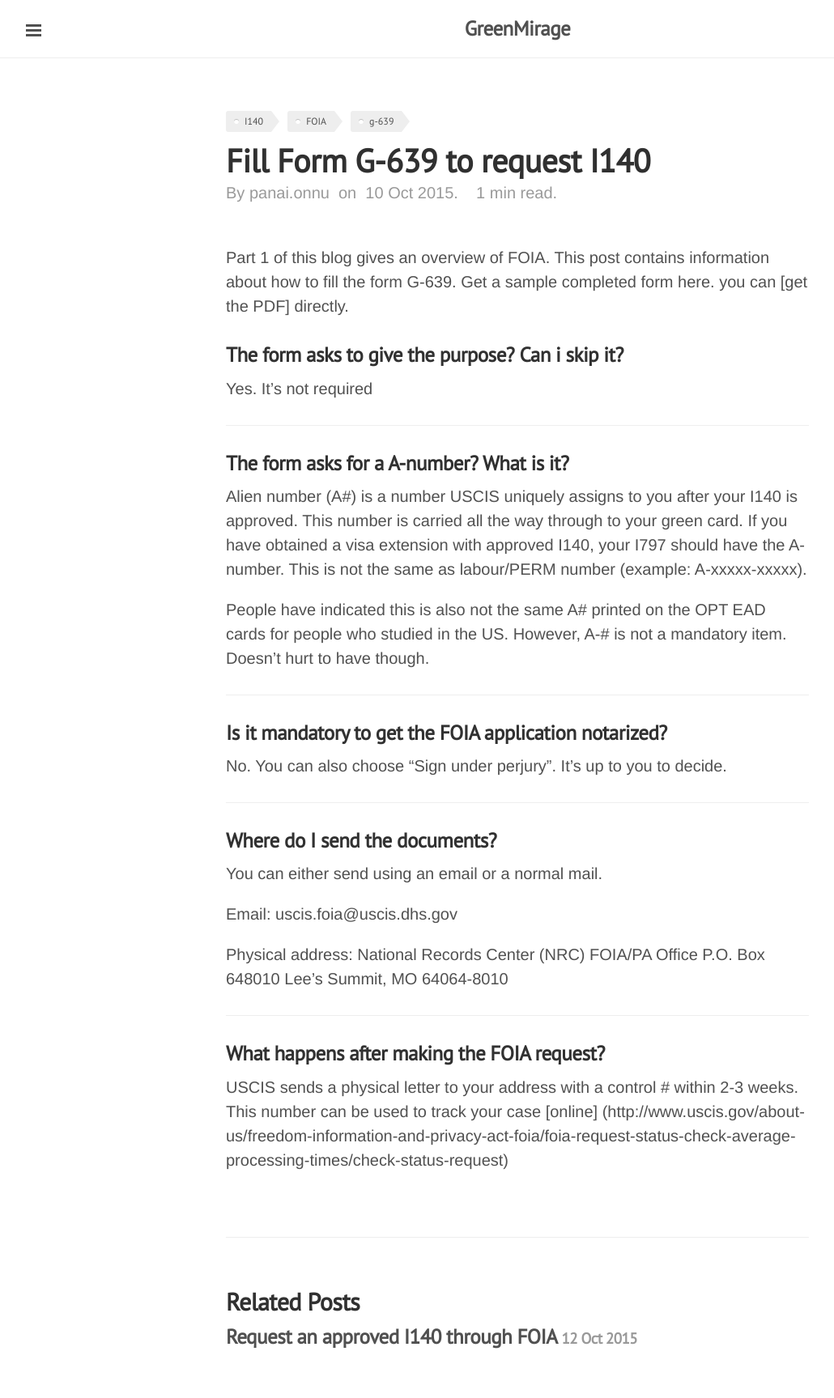
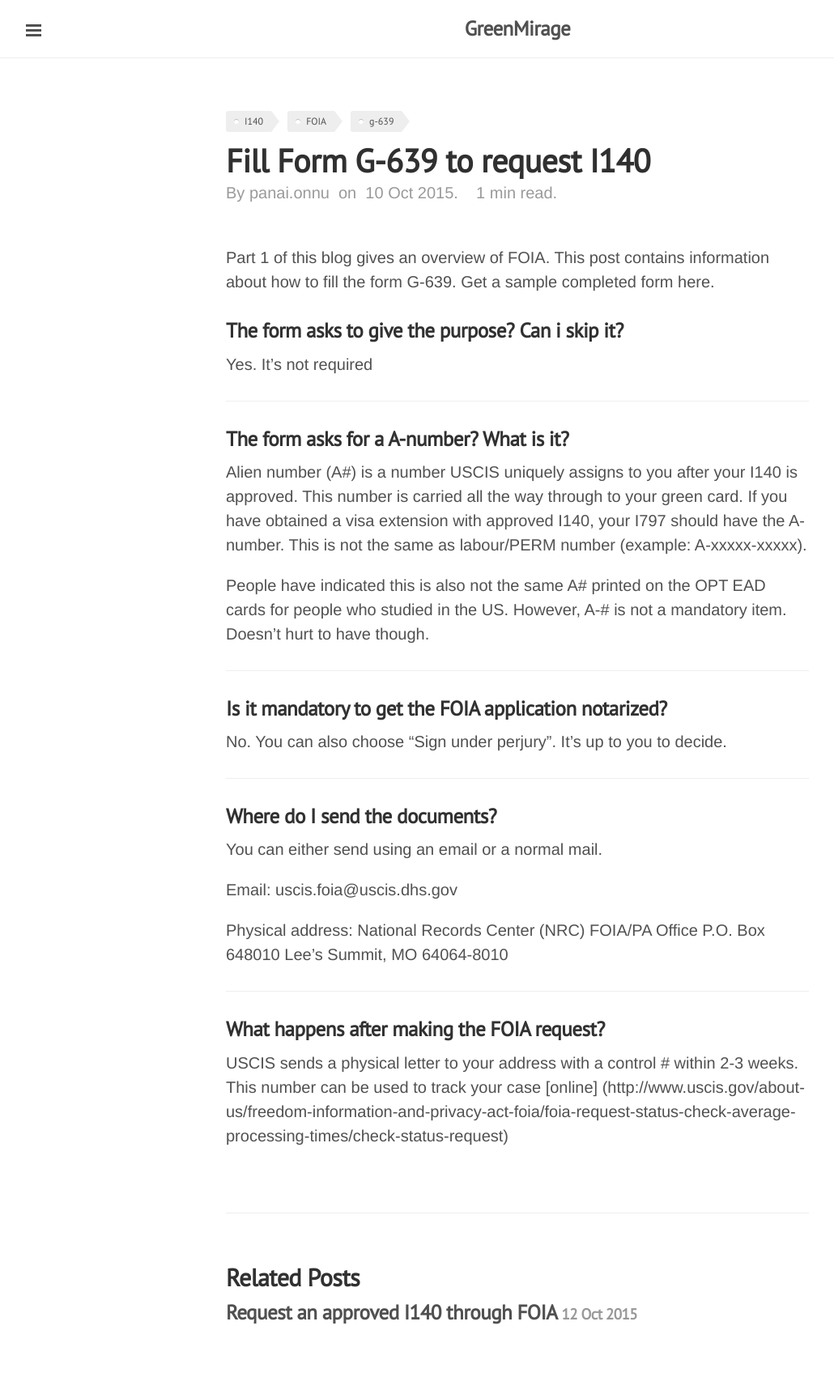
Before and after one commit to gitforwork2/gitforwork.github.io, a Jekyll site: the page built from _posts/2015-10-10-i140-foia-form-g-639-instruction.md, in a window 1280 px wide. Shown: the whole page at 81% size, without its empty margins (1-1031 px from the left). Built offline with Jekyll 4.4.1, drawn with Linux system fonts in a browser that asks for light colours; Markdown is read by kramdown in place of the engine named in the settings; after the commit the page ends 1697 px from its top, so only the background shows below that.

Commit message:
Experimenting a pdf

```diff
--- a/_posts/2015-10-10-i140-foia-form-g-639-instruction.md
+++ b/_posts/2015-10-10-i140-foia-form-g-639-instruction.md
@@ -9,7 +9,6 @@ description: Instruction to fill form g-639 to request approved I140
 [Part 1](http://greenmirage.com/posts/request-i140-via-foia/) of this blog gives an overview of FOIA.
 This post contains information about how to fill the form [G-639](http://www.uscis.gov/sites/default/files/files/form/g-639.pdf).
  Get a sample completed form [here]({{ site.url }}/assets/pdf/g-639.pdf).
- you can [get the PDF] directly.
 ###The form asks to give the purpose? Can i skip it?
 Yes. It's not required
 * * *
```
